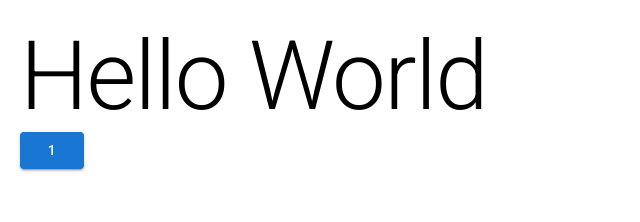
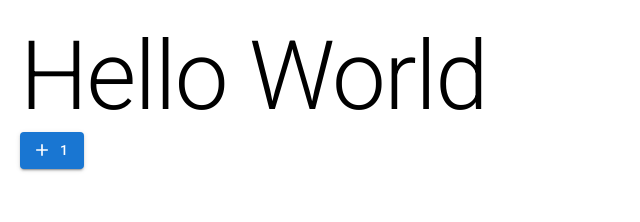
Before and after one commit to kairos9000/web-template, a React (Vite) app: page / in a window 1280 px wide. Shown: the top 222 px of the page, without its empty margins (0-640 px from the left). Built offline with nearby package versions, Linux system fonts and the light colour scheme.

Commit message:
add demo icon

```diff
--- a/src/App.tsx
+++ b/src/App.tsx
@@ -1,3 +1,4 @@
+import { Add } from "@mui/icons-material";
 import { Button, Typography } from "@mui/material";
 import { useState } from "react";
 
@@ -7,7 +8,7 @@ export function App() {
     return (
         <>
             <Typography variant="h1">Hello World</Typography>
-            <Button variant="contained" onClick={() => setCount(count + 1)}>
+            <Button variant="contained" startIcon={<Add />} onClick={() => setCount(count + 1)}>
                 {count}
             </Button>
         </>
```
